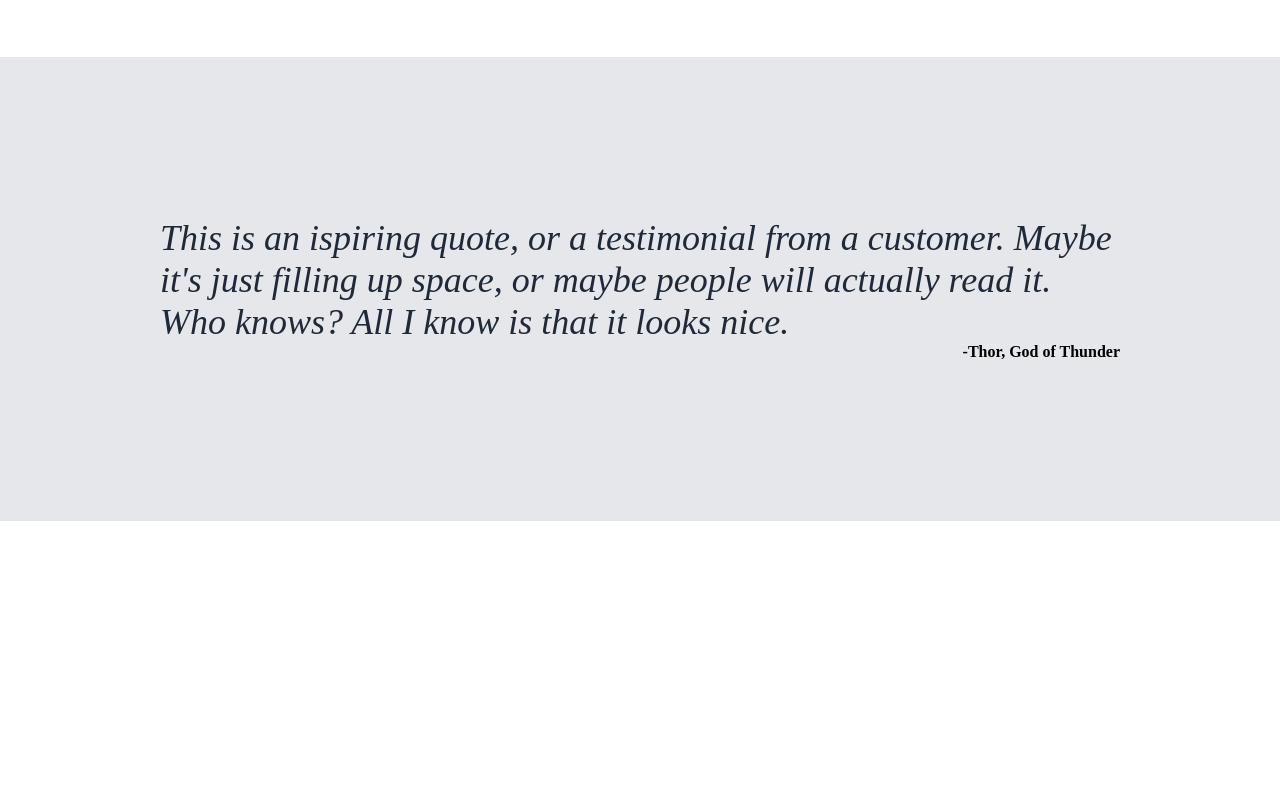
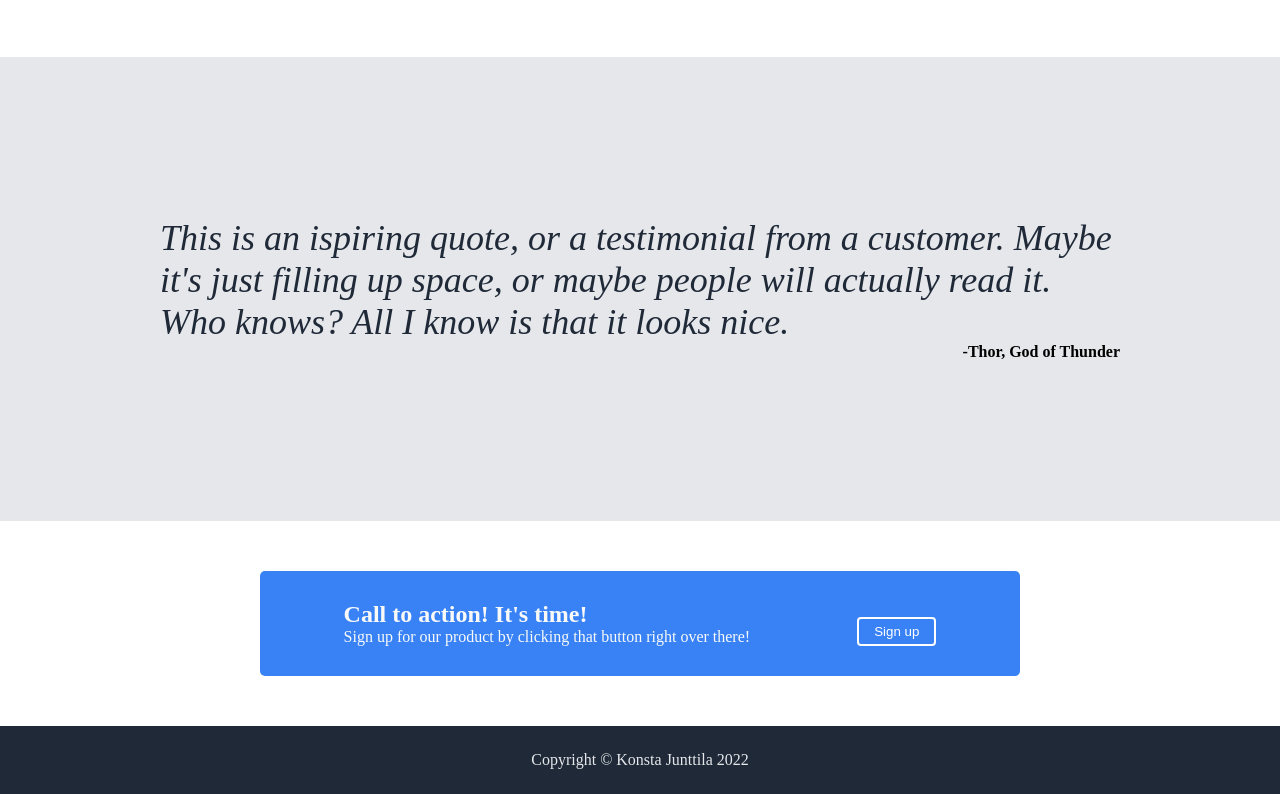
Before and after one commit to hollipolli/odin-landing, a plain HTML site: page index.html in a window 1280 px wide. Shown: the part 965-1759 px from the top of the page. Before the commit the page ends 1486 px from the top, so only its background shows below. Drawn offline with Linux system fonts and the light colour scheme.

Commit message:
finish call to action and footer finished whole site

```diff
--- a/index.html
+++ b/index.html
@@ -64,6 +64,22 @@
 
     </div>
 
+    <div class="call">
+        <div class="ccontainer">
+            <div class="ctext">
+                <div class="ctitle">Call to action! It's time!</div>
+                <div class="csub">Sign up for our product by clicking that button right over there!</div>
+            </div>
+
+            <button class="cbutton">Sign up</button>
+        </div>
+
+
+    </div>
+    <div class="footer">
+        Copyright © Konsta Junttila 2022
+    </div>
+
 
 
 
--- a/styles.css
+++ b/styles.css
@@ -111,3 +111,48 @@ a{
     text-align: center;
     padding: 10vh;
 }
+.call{
+    display: flex;
+    justify-content: center;
+    align-items: center;
+    padding: 50px;
+}
+.ccontainer{
+    background-color: #3882F6;
+    padding-left: 70px;
+    padding-right: 70px;
+    border-radius: 5px;
+    max-width: 700px;
+    min-width: 700px;
+    display: flex;
+    padding: 30px;
+    justify-content: space-around;
+}
+.ctitle, .csub{
+    color: #F9FAF8;
+}
+.ctitle{
+    font-size: 24px;
+    font-weight: 600;
+}
+.csub{
+    font-size: 16px;
+}
+.cbutton {
+    display: flex;
+    padding: 5px;
+    padding-left: 15px;
+    padding-right: 15px;
+    align-self: flex-end;
+    justify-self: center;
+    color: white;
+    background-color: #3882F6;
+    border: 2px solid;
+    border-radius: 4px;
+}
+.footer{
+    text-align: center;
+    color: #E5E7EB;
+    background-color: #1F2937;
+    padding: 25px;
+}
```
